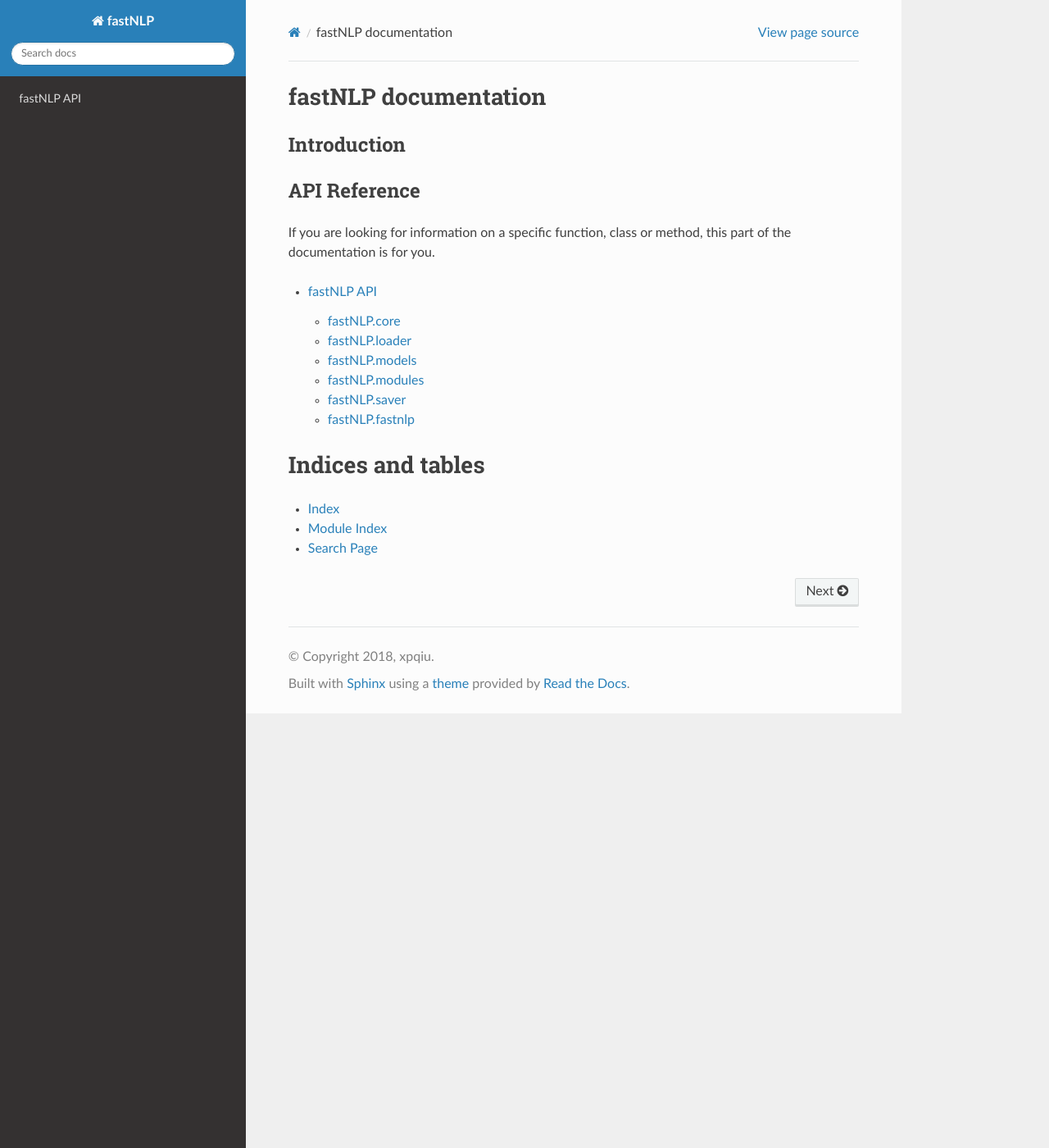
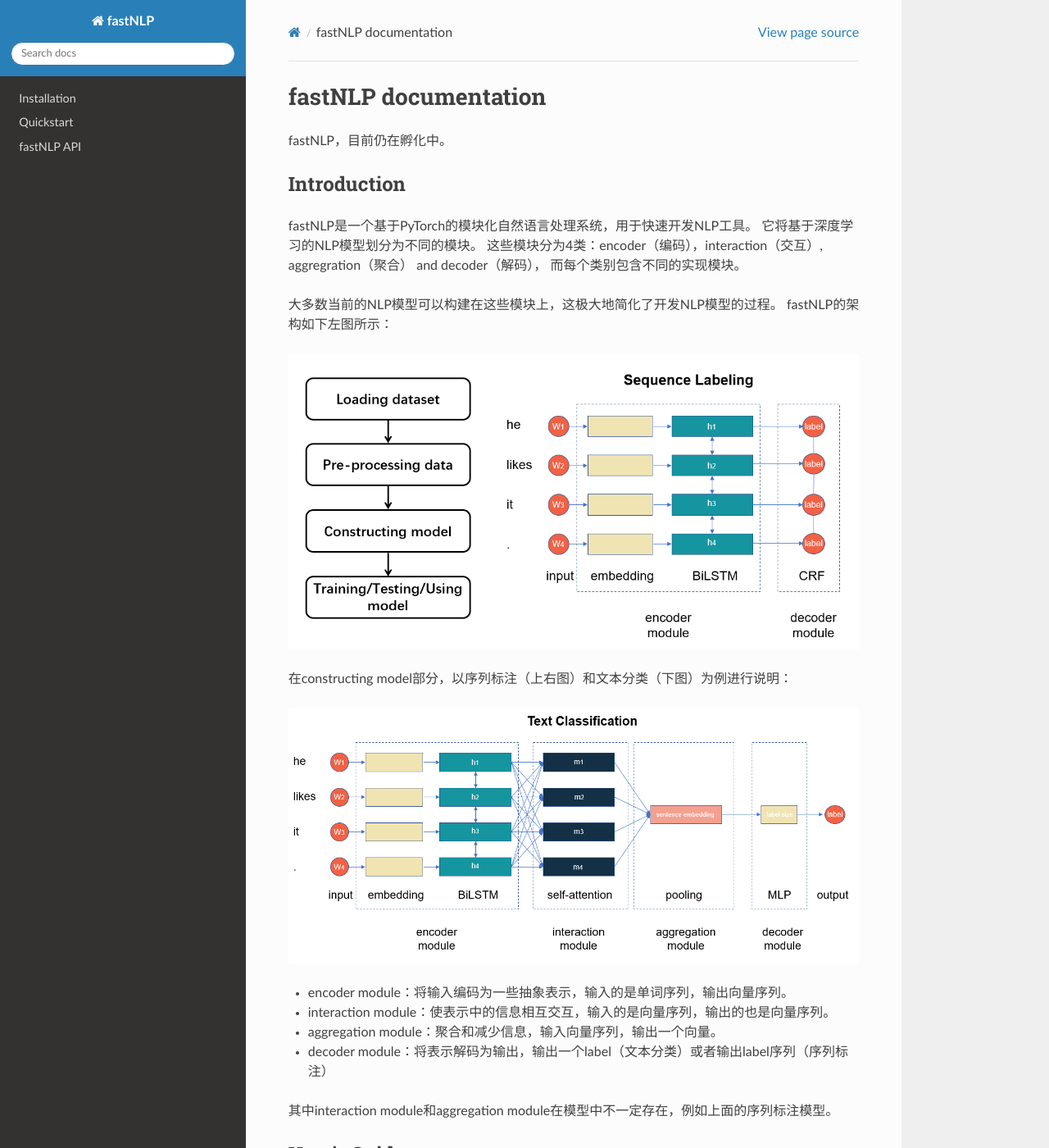
Before and after one commit to fastnlp/fastNLP, a Sphinx documentation site: the page built from docs/source/index.rst, in a window 1280 px wide and 1400 px high. Shown: the whole window at 82% size. Built offline with Sphinx 7.4.7 and the Read the Docs theme 2.0.0, drawn with Linux system fonts in a browser that asks for light colours; some of the changed text lies outside the part shown.

```diff
--- a/docs/source/fastNLP.core.rst
+++ b/docs/source/fastNLP.core.rst
@@ -5,6 +5,12 @@ fastNLP.core.action
 --------------------
 
 .. automodule:: fastNLP.core.action
+    :members:
+
+fastNLP.core.loss
+------------------
+
+.. automodule:: fastNLP.core.loss
     :members:
 
 fastNLP.core.metrics
--- a/docs/source/fastNLP.modules.decoder.rst
+++ b/docs/source/fastNLP.modules.decoder.rst
@@ -7,6 +7,12 @@ fastNLP.modules.decoder.CRF
 .. automodule:: fastNLP.modules.decoder.CRF
     :members:
 
+fastNLP.modules.decoder.MLP
+----------------------------
+
+.. automodule:: fastNLP.modules.decoder.MLP
+    :members:
+
 
 .. automodule:: fastNLP.modules.decoder
     :members:
--- a/docs/source/index.rst
+++ b/docs/source/index.rst
@@ -1,14 +1,42 @@
-.. fastNLP documentation master file, created by
-   sphinx-quickstart on Mon Aug 20 17:06:44 2018.
-   You can adapt this file completely to your liking, but it should at least
-   contain the root `toctree` directive.
-
 fastNLP documentation
 =====================
+fastNLP，目前仍在孵化中。
 
 
 Introduction
 ------------
+
+fastNLP是一个基于PyTorch的模块化自然语言处理系统，用于快速开发NLP工具。
+它将基于深度学习的NLP模型划分为不同的模块。
+这些模块分为4类：encoder（编码），interaction（交互）, aggregration（聚合） and decoder（解码），
+而每个类别包含不同的实现模块。
+
+大多数当前的NLP模型可以构建在这些模块上，这极大地简化了开发NLP模型的过程。
+fastNLP的架构如下左图所示：
+
+.. image:: figures/procedures_and_sequence_labeling.png
+
+在constructing model部分，以序列标注（上右图）和文本分类（下图）为例进行说明：
+
+.. image:: figures/text_classification.png
+
+* encoder module：将输入编码为一些抽象表示，输入的是单词序列，输出向量序列。
+* interaction module：使表示中的信息相互交互，输入的是向量序列，输出的也是向量序列。
+* aggregation module：聚合和减少信息，输入向量序列，输出一个向量。
+* decoder module：将表示解码为输出，输出一个label（文本分类）或者输出label序列（序列标注）
+
+其中interaction module和aggregation module在模型中不一定存在，例如上面的序列标注模型。
+
+
+
+
+User's Guide
+------------
+.. toctree::
+   :maxdepth: 2
+
+   user/installation
+   user/quickstart
 
 
 API Reference
```
Also changed, not shown: README.md (+1 -78 lines), docs/source/user/installation.rst (added, +31 -0 lines), docs/source/user/quickstart.rst (added, +84 -0 lines), docs/source/figures/procedures_and_sequence_labeling.png (added), docs/source/figures/text_classification.png (added).
